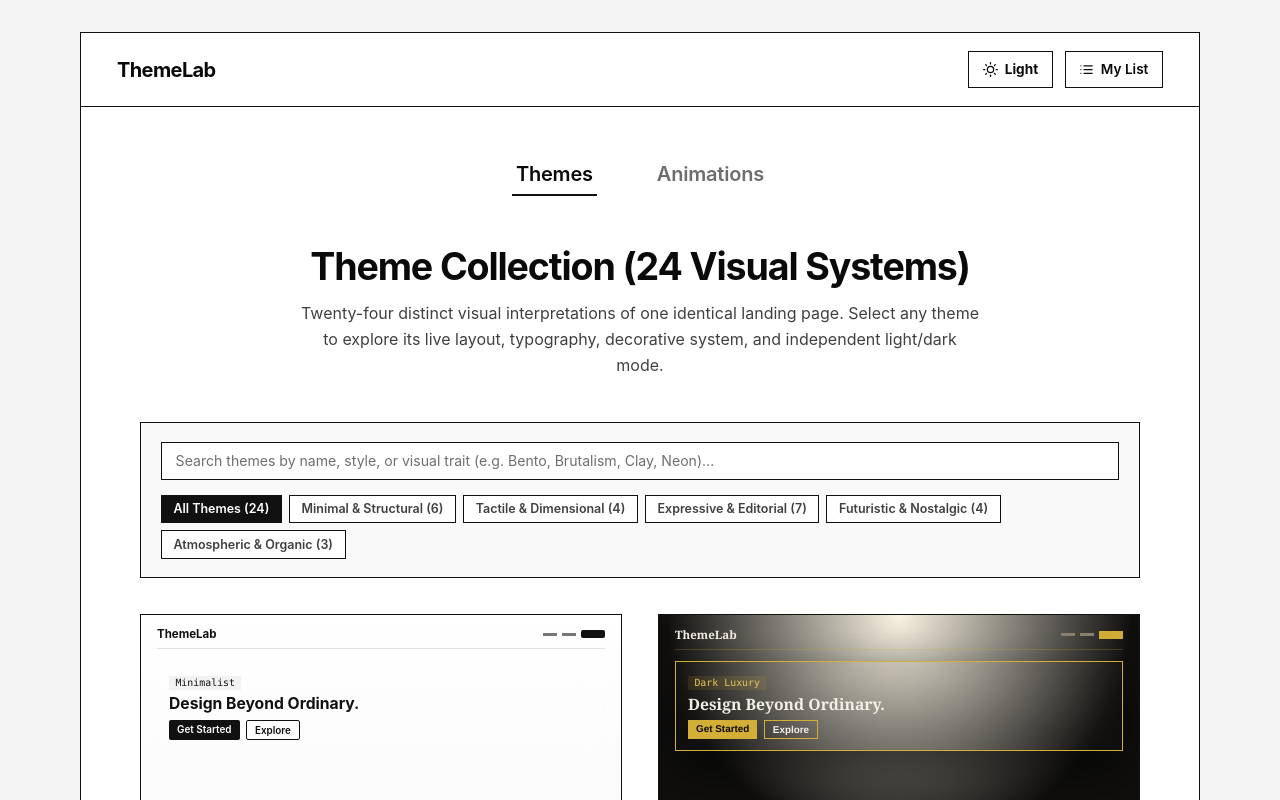
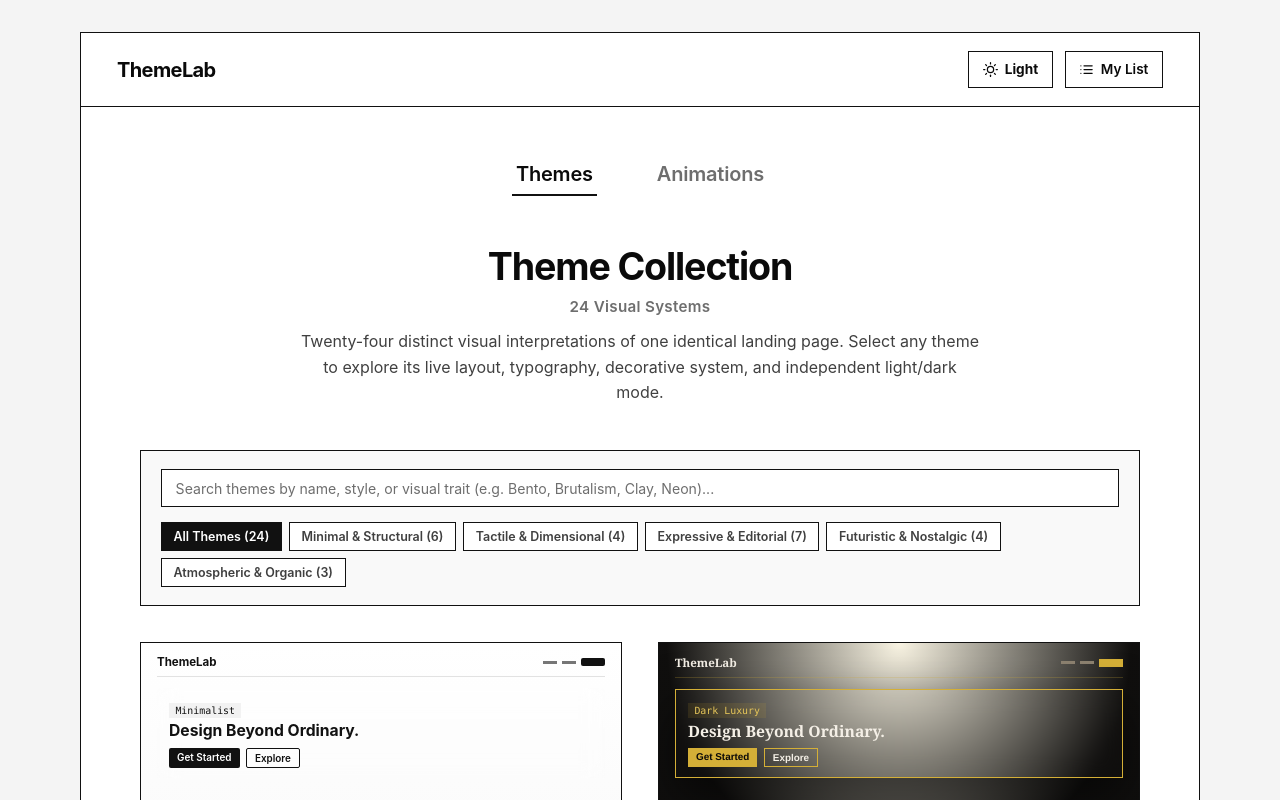
Before and after one commit to MridulS11/ThemeLab, a React (Vite) app: page / in a window 1280 px wide. Shown: the top 800 px of the page. Built offline with nearby package versions, Linux system fonts and the light colour scheme.

Commit message:
style: move bracket count from headings to contrasting subtext

```diff
--- a/src/pages/AnimationsPage.tsx
+++ b/src/pages/AnimationsPage.tsx
@@ -1216,8 +1216,9 @@ export const AnimationsPage: React.FC = () => {
     <section className="animations-section" aria-labelledby="animations-page-heading">
       <div className="animations-header">
         <h1 id="animations-page-heading" className="animations-heading">
-          Animations &amp; Visual Effects ({ANIMATION_DEMOS.length} Live Demonstrations)
+          Animations &amp; Visual Effects
         </h1>
+        <p className="animations-subheading">{ANIMATION_DEMOS.length} Live Demonstrations</p>
         <p className="animations-description">
           Explore how motion, interaction, and visual effects can transform a website experience.
           Organized across 10 core motion and visual effect families with live browser-rendered
--- a/src/pages/ThemesGalleryPage.tsx
+++ b/src/pages/ThemesGalleryPage.tsx
@@ -32,8 +32,9 @@ export const ThemesGalleryPage: React.FC = () => {
     <section className="gallery-section" aria-labelledby="themes-gallery-heading">
       <div className="gallery-intro">
         <h1 id="themes-gallery-heading" className="gallery-heading">
-          Theme Collection ({THEMES.length} Visual Systems)
+          Theme Collection
         </h1>
+        <p className="gallery-subheading">{THEMES.length} Visual Systems</p>
         <p className="gallery-description">
           Twenty-four distinct visual interpretations of one identical landing page. Select any
           theme to explore its live layout, typography, decorative system, and independent
--- a/src/styles/animations.css
+++ b/src/styles/animations.css
@@ -18,7 +18,15 @@
   font-size: clamp(1.85rem, 3.2vw, 2.5rem);
   font-weight: 700;
   letter-spacing: -0.03em;
-  margin: 0 0 0.75rem;
+  margin: 0 0 0.45rem;
+}
+
+.animations-subheading {
+  font-size: 0.95rem;
+  font-weight: 600;
+  color: var(--pf-text-muted);
+  letter-spacing: 0.02em;
+  margin: 0 0 0.85rem;
 }
 
 .animations-description {
--- a/src/styles/platform.css
+++ b/src/styles/platform.css
@@ -633,7 +633,15 @@ button {
   font-size: clamp(1.75rem, 3vw, 2.35rem);
   font-weight: 700;
   letter-spacing: -0.03em;
-  margin: 0 0 0.75rem;
+  margin: 0 0 0.45rem;
+}
+
+.gallery-subheading {
+  font-size: 0.95rem;
+  font-weight: 600;
+  color: var(--pf-text-muted);
+  letter-spacing: 0.02em;
+  margin: 0 0 0.85rem;
 }
 
 .gallery-description {
```
